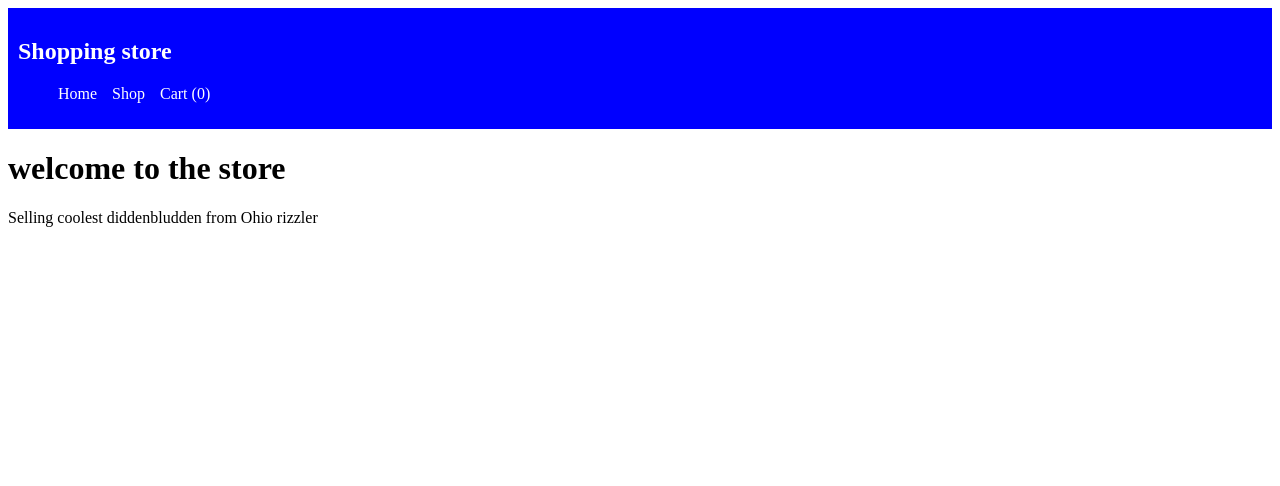
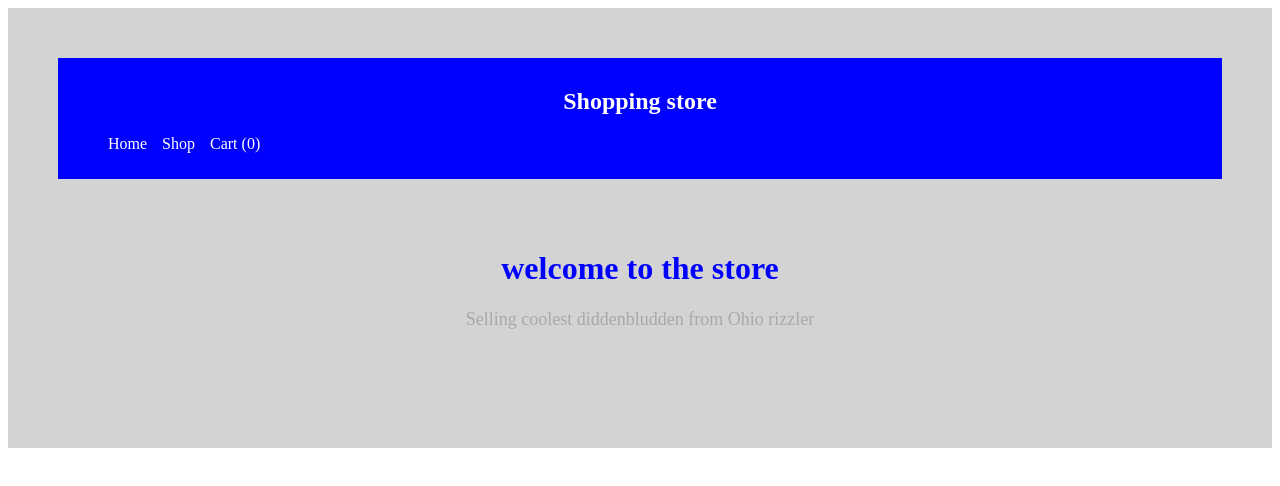
Before and after one commit to pradashades333/shopping-cart, a React (Vite) app: page / in a window 1280 px wide. Shown: the top 486 px of the page. Built offline with nearby package versions, Linux system fonts and the light colour scheme.

Commit message:
added css to home

```diff
--- /dev/null
+++ b/src/pages/Home.css
@@ -0,0 +1,14 @@
+div {
+  text-align: center;
+  padding: 50px;
+  background-color: lightgray;
+}
+
+h1 {
+  color: blue;
+}
+
+p {
+  color: darkgray;
+  font-size: 18px;
+}
--- a/src/pages/Home.jsx
+++ b/src/pages/Home.jsx
@@ -1,3 +1,5 @@
+import './Home.css';
+
 function Home() {
     return(
         <div>
```
Also changed, not shown: 1 other file (tests, documents, lock files or other folders).
